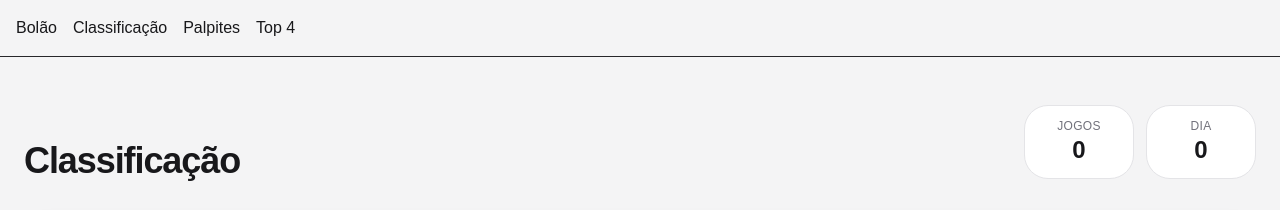
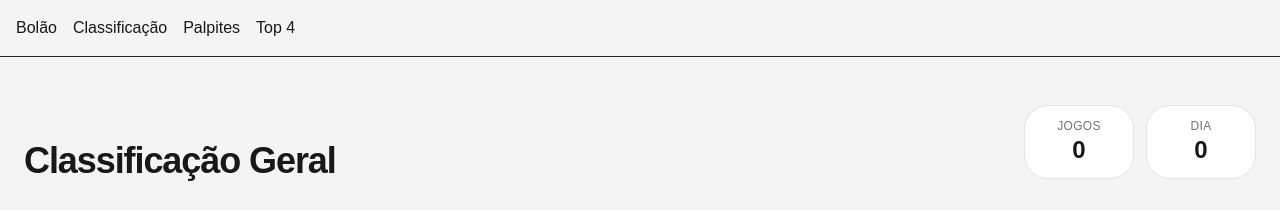
Before and after one commit to evandrolugli/bolao-copa-2026, a Next.js app: page /leaderboard in a window 1280 px wide. Shown: the top 210 px of the page. Built offline with nearby package versions, Linux system fonts and the light colour scheme; no server answers.

Commit message:
add label geral

```diff
--- a/app/leaderboard/page.tsx
+++ b/app/leaderboard/page.tsx
@@ -66,7 +66,7 @@ export default async function LeaderboardPage() {
 				<div className="flex items-end justify-between gap-4 flex-wrap">
 					{/* Left */}
 					<div>
-						<h1 className="page-title">Classificação</h1>
+						<h1 className="page-title">Classificação Geral</h1>
 					</div>
 
 					{/* Right Info */}
```
